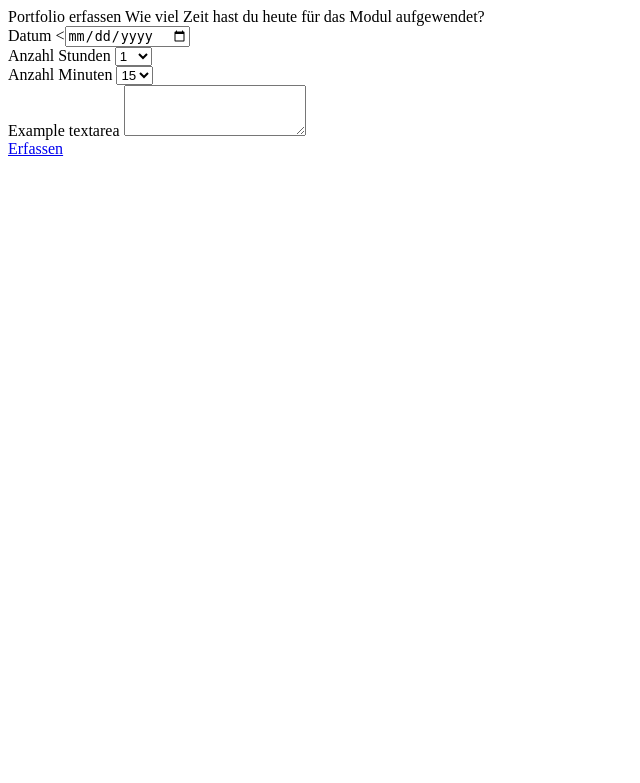
After one commit to gloordaria/PROG2, a Flask app: template templates/lernzeit.html in a window 1280 px wide. The commit adds this page. Shown: the top 783 px of the page, without its empty margins (0-640 px from the left). Run offline with Flask 2, Linux system fonts and the light colour scheme; the template is opened without the code that fills it, so the values that code supplies are empty.

Commit message:
HTML-Dateien erweitert

```diff
--- a/main.py
+++ b/main.py
@@ -6,7 +6,7 @@ from flask import url_for
 
 app = Flask("Lernaufwandrechner")
 
-@app.route("/")
+@app.route("/startseite")
 def startseite():
     return url_for("startseite.html")
 
--- a/static/main.css
+++ b/static/main.css
@@ -2,7 +2,7 @@ h1 {
 	color: red;
 }
 
-#von Elia:
+/*von Elia: */
 #page-container {
 	position: relative;
 	min-height: 100vh;
--- /dev/null
+++ b/templates/lernzeit.html
@@ -0,0 +1,57 @@
+{% block title %}Portfolio erfassen{% endblock %}
+
+{% block main %}
+
+<head>
+  <title>Lernzeit erfassen</title>
+</head>
+
+<body>Wie viel Zeit hast du heute für das Modul aufgewendet?</body>
+
+<form>
+      <div class="form-group">
+        <label for="exampleFormControlInput1">Datum</label>
+        <<input type="date" name="Datum" placeholder="Datum">
+      </div>
+
+
+      <div class="form-group">
+        <label for="exampleFormControlSelect1">Anzahl Stunden</label>
+        <select class="form-control" id="exampleFormControlSelect1">
+              <option>1</option>
+              <option>2</option>
+              <option>3</option>
+              <option>4</option>
+              <option>5</option>
+              <option>6</option>
+              <option>7</option>
+              <option>8</option>
+              <option>9</option>
+              <option>10</option>
+              <option>11</option>
+              <option>12</option>
+              <option>13</option>
+              <option>14</option>
+              <option>15</option>
+              <option>16</option>
+              <option>17</option>
+        </select>
+      </div>
+
+      <div class="form-group">
+        <label for="exampleFormControlSelect1">Anzahl Minuten</label>
+        <select class="form-control" id="exampleFormControlSelect1">
+              <option>15</option>
+              <option>30</option>
+              <option>45</option>
+        </select>
+      </div>
+
+      <div class="form-group">
+        <label for="exampleFormControlTextarea1">Example textarea</label>
+        <textarea class="form-control" id="exampleFormControlTextarea1" rows="3"></textarea>
+      </div>
+
+      <a class="btn btn-primary" href="#" role="button">Erfassen</a>
+
+{% endblock %}
--- a/templates/navigation.html
+++ b/templates/navigation.html
@@ -5,6 +5,7 @@
         aria-controls="navbarNavDropdown" aria-expanded="false" aria-label="Toggle navigation">
         <span class="navbar-toggler-icon"></span>
     </button>
+
     <div class="collapse navbar-collapse" id="navbarNavDropdown">
         <ul class="navbar-nav">
             <li class="nav-item">
@@ -14,7 +15,7 @@
                 <a class="nav-link" href="{{ url_for('moduluebersicht') }}">Modulübersicht</a>
             </li>
             <li class="nav-item">
-                <a class="nav-link" href="{{ url_for('lernaufwand') }}">Aufwand erfassen</a>
+                <a class="nav-link" href="{{ url_for('lernaufwand') }}">Modul erfassen</a>
             </li>
         </ul>
     </div>
```
Also changed, not shown: templates/modulerfassen.html (added, +42 -0 lines), templates/moduluebersicht.html (+42 -0 lines), templates/startseite.html (+12 -26 lines), templates/Hintergrundbild Startseite.jpg (added), templates/lernaufwand.html (deleted), 1 other file.
